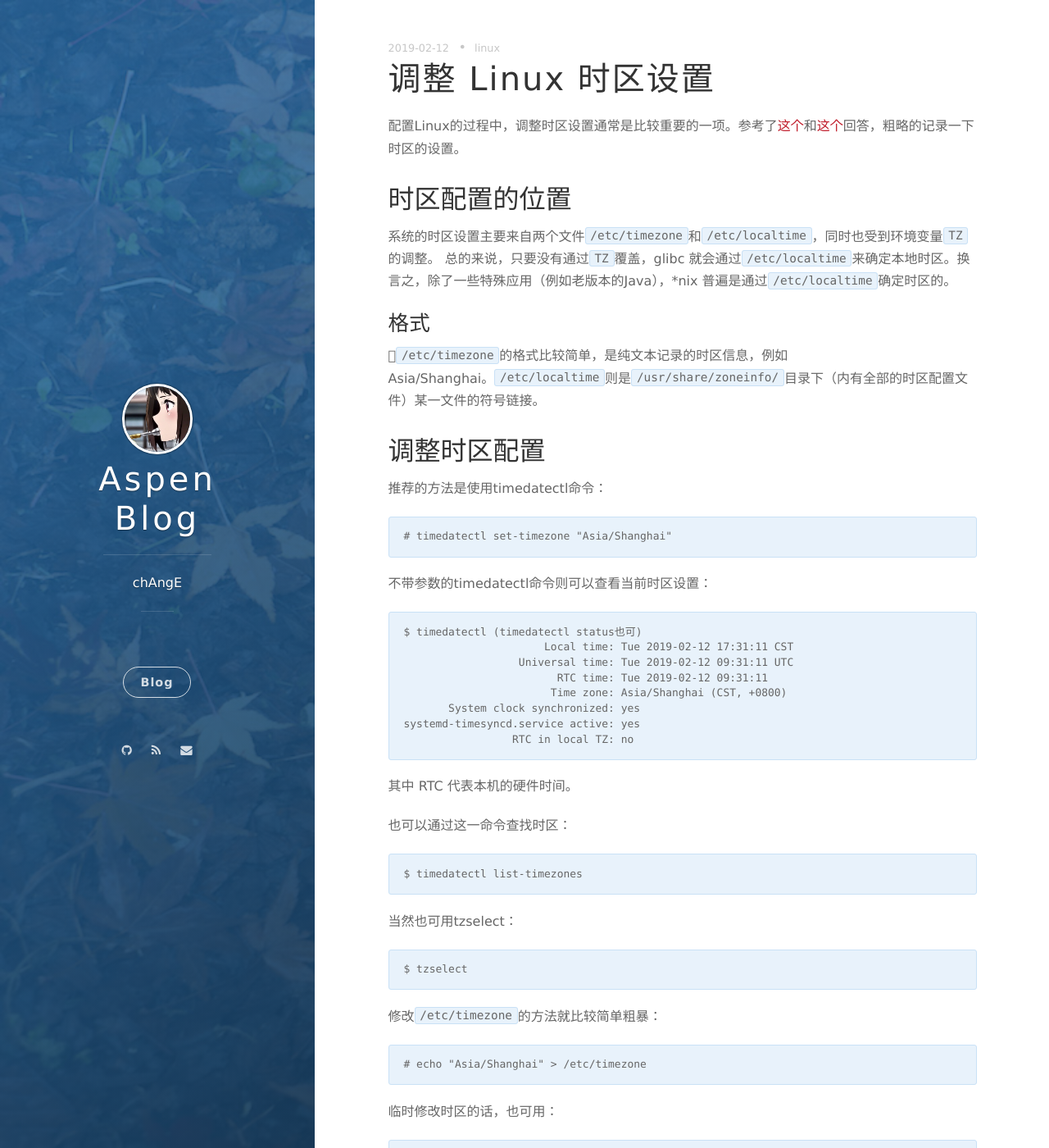
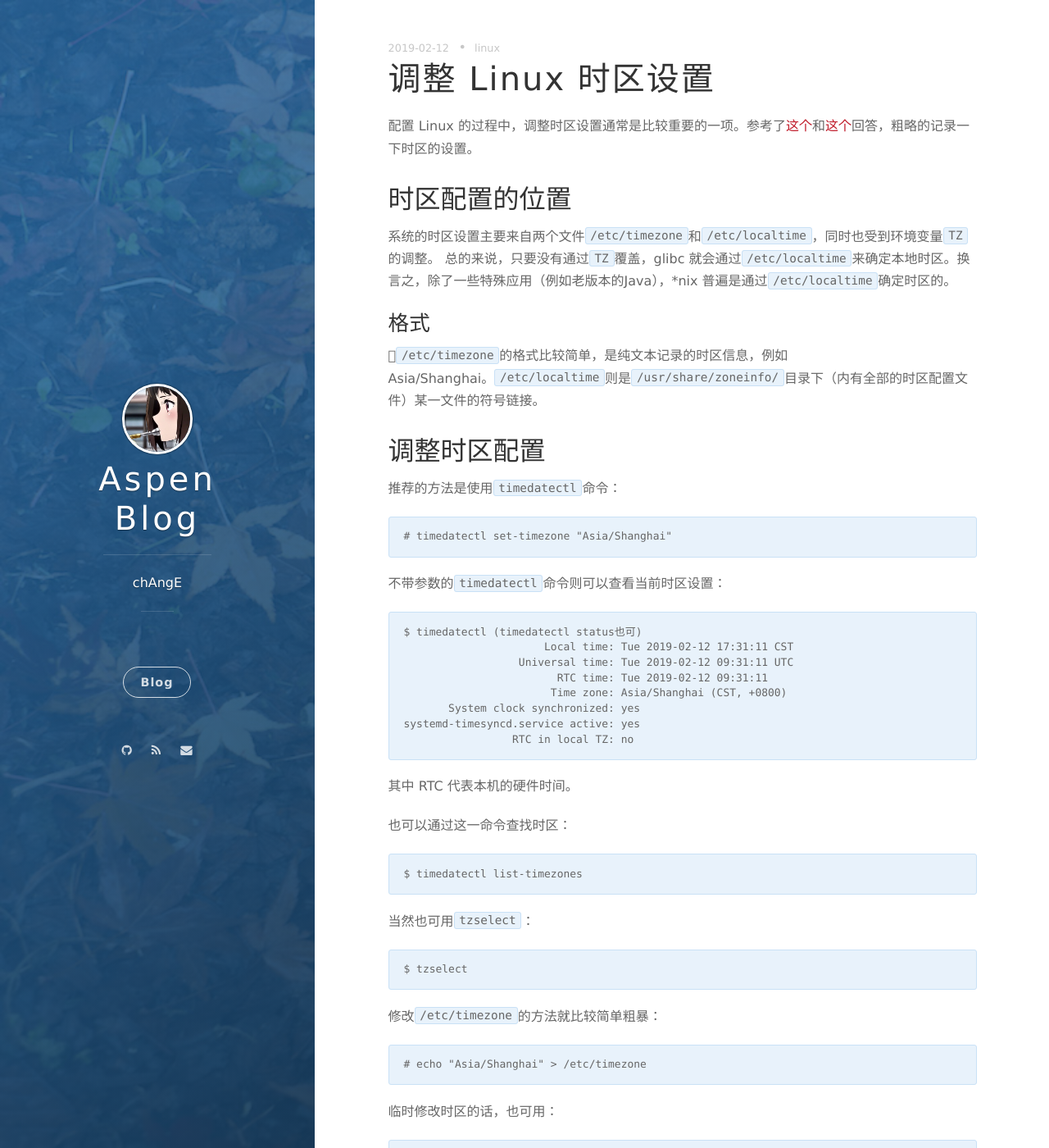
Before and after one commit to ultranal/ultranal.github.io, a Jekyll site: the page built from _posts/2019-02-12-linux-timezone-setting.md, in a window 1280 px wide and 1400 px high. Shown: the whole window at 82% size. Built offline with Jekyll 4.4.1, drawn with Linux system fonts in a browser that asks for light colours; nearby versions of some CDN libraries.

Commit message:
improve typesetting

````diff
--- a/_posts/2019-02-12-linux-timezone-setting.md
+++ b/_posts/2019-02-12-linux-timezone-setting.md
@@ -5,7 +5,7 @@ date: 2019-02-12 17:11:48.698489060 +08:00
 tags: linux
 ---
 
-配置Linux的过程中，调整时区设置通常是比较重要的一项。参考了[这个](https://unix.stackexchange.com/questions/110522/timezone-setting-in-linux)和[这个](https://unix.stackexchange.com/questions/452559/what-is-etc-timezone-used-for)回答，粗略的记录一下时区的设置。
+配置 Linux 的过程中，调整时区设置通常是比较重要的一项。参考了[这个](https://unix.stackexchange.com/questions/110522/timezone-setting-in-linux)和[这个](https://unix.stackexchange.com/questions/452559/what-is-etc-timezone-used-for)回答，粗略的记录一下时区的设置。
 
 ## 时区配置的位置
 
@@ -18,12 +18,12 @@ tags: linux
 
 ## 调整时区配置
 
-推荐的方法是使用timedatectl命令：
+推荐的方法是使用`timedatectl`命令：
 ```
 # timedatectl set-timezone "Asia/Shanghai"
 ```
 
-不带参数的timedatectl命令则可以查看当前时区设置：
+不带参数的`timedatectl`命令则可以查看当前时区设置：
 ```
 $ timedatectl (timedatectl status也可)
                       Local time: Tue 2019-02-12 17:31:11 CST
@@ -40,7 +40,7 @@ systemd-timesyncd.service active: yes
 ```
 $ timedatectl list-timezones
 ```
-当然也可用tzselect：
+当然也可用`tzselect`：
 ```
 $ tzselect
 ```
````
